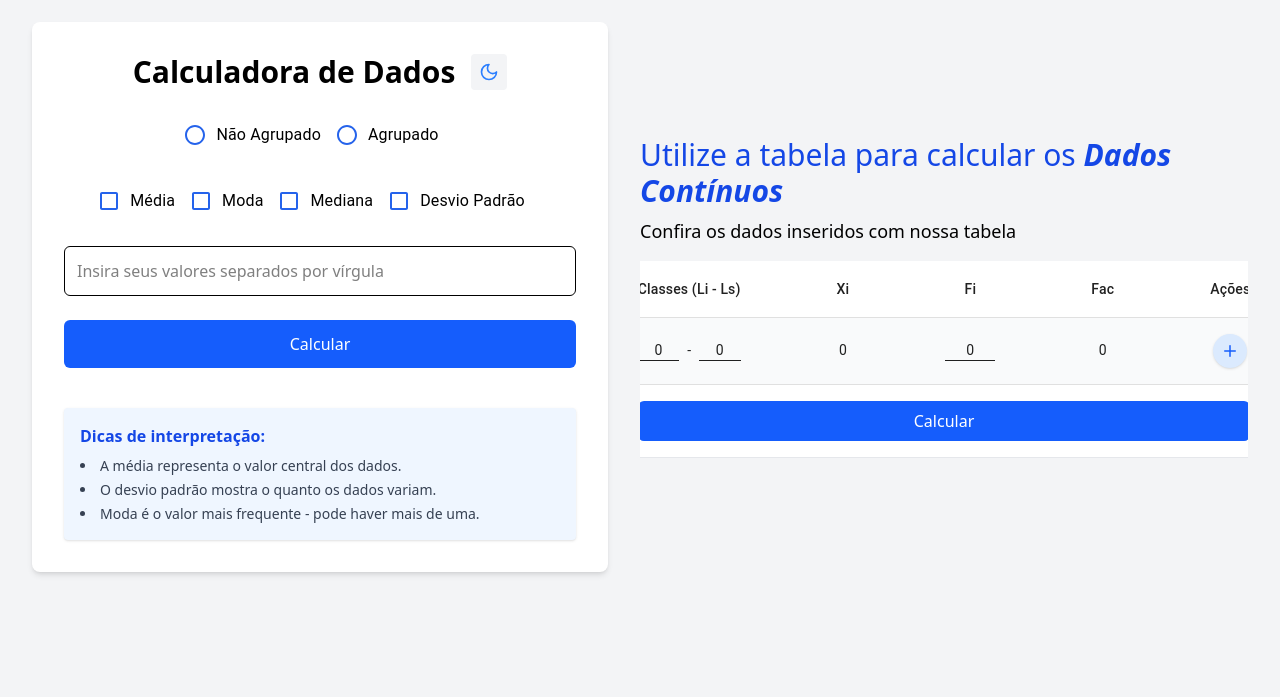
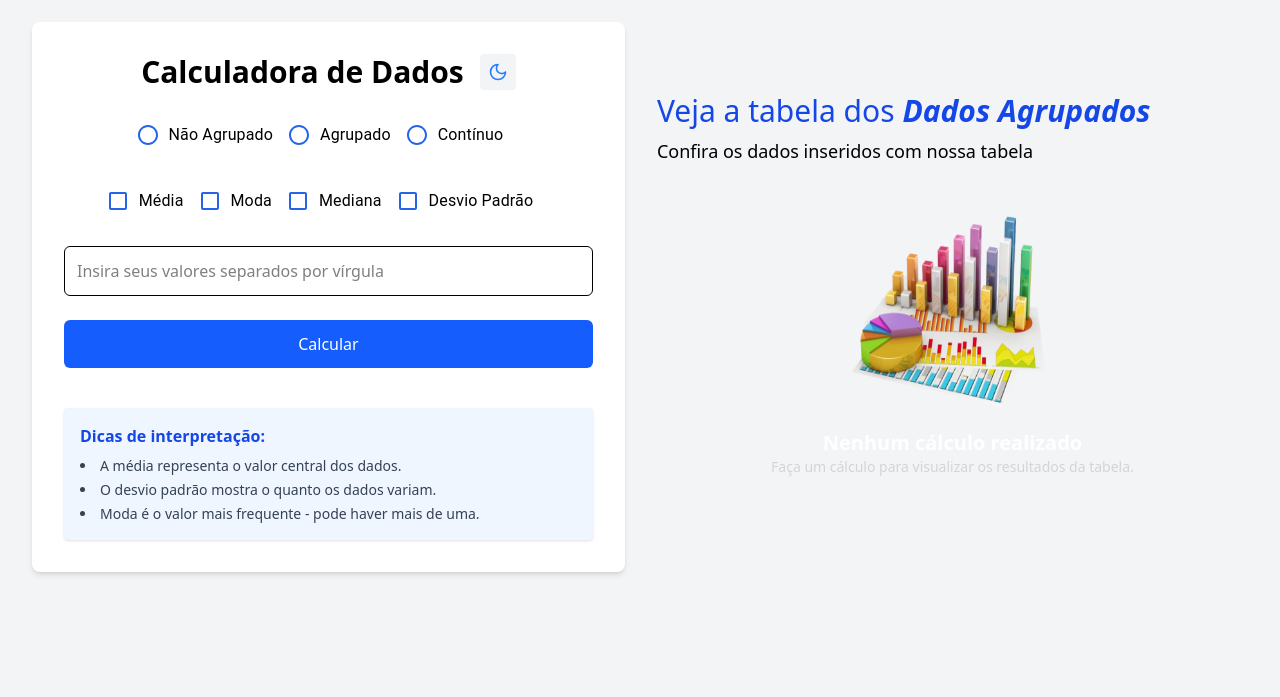
Before and after one commit to RafaelErnandes/calculadoraEstatistica, a React (Vite) app in the folder @latest/: page /calculadora in a window 1280 px wide. Shown: the part 103-800 px from the top of the page. Built offline with nearby package versions, Linux system fonts and the light colour scheme.

Commit message:
feat: adiciona ContinuousTable no FormCalculator, buscando melhor layout

```diff
--- a/@latest/src/pages/calculator-page/components/tables/continuous-table/continuous-table-row/index.tsx
+++ b/@latest/src/pages/calculator-page/components/tables/continuous-table/continuous-table-row/index.tsx
@@ -20,14 +20,6 @@ export const ContinuousTableRow = (props: ContinuousTableRowProps) => {
 
   const isFirst = index === 0;
   const isLast = index === lines.length - 1;
-
-  const calcFac = (idx: number) => {
-    let sum = 0;
-    for (let i = 0; i <= idx; i++) {
-      sum += Number(lines[i].fi) || 0;
-    }
-    return sum;
-  };
 
   return (
     <TableRow key={fieldId}>
@@ -78,7 +70,7 @@ export const ContinuousTableRow = (props: ContinuousTableRowProps) => {
       </TableCell>
 
       <TableCell align="center">
-        <span>{(lines[index].li + lines[index].ls) / 2}</span>
+        <span>{lines[index].xi}</span>
       </TableCell>
 
       <TableCell align="center">
@@ -107,7 +99,7 @@ export const ContinuousTableRow = (props: ContinuousTableRowProps) => {
       </TableCell>
 
       <TableCell align="center">
-        <span>{calcFac(index)}</span>
+        <span>{lines[index].fac}</span>
       </TableCell>
 
       <TableCell align="center">
--- a/@latest/src/pages/calculator-page/components/tables/continuous-table/index.tsx
+++ b/@latest/src/pages/calculator-page/components/tables/continuous-table/index.tsx
@@ -1,24 +1,28 @@
-import { FormValues, InputTable } from "./continuous-table-row/index.ts";
 import { Paper, Table, TableBody, TableContainer } from "@mui/material";
 import { useEffect, useState } from "react";
 import { useFieldArray, useForm } from "react-hook-form";
 
 import { ContinuousTableHeader } from "./continuous-table-header";
+import { ContinuousTableProps } from "./index.ts";
 import { ContinuousTableRow } from "./continuous-table-row/index.tsx";
-import { api } from "../../../../../service/calculatorServices";
+import { FormValues } from "./continuous-table-row/index.ts";
 import { toast } from "react-toastify";
-import { useCalculator } from "../../../../../context/calculator-context/index.tsx";
 
-export const ContinuousTable = ({ fi = 0, li = 0, ls = 0 }) => {
-  const { setResult } = useCalculator();
+export const ContinuousTable = (props: ContinuousTableProps) => {
+  const { fi = 0, li = 0, ls = 0, onCalculate } = props;
 
-  const { control, handleSubmit, watch } = useForm<FormValues>({
+  const { control, watch } = useForm<FormValues>({
     defaultValues: {
       lines: [{ li, ls, fi, xi: 0, fac: 0 }],
     },
   });
 
-  const { fields, append, update, remove } = useFieldArray({
+  const {
+    fields,
+    append,
+    update: updateField,
+    remove,
+  } = useFieldArray({
     control,
     name: "lines",
   });
@@ -26,54 +30,35 @@ export const ContinuousTable = ({ fi = 0, li = 0, ls = 0 }) => {
   const [firstLi, setFirstLi] = useState<number>(li);
   const [firstLs, setFirstLs] = useState<number>(ls);
 
+  const lines = watch("lines");
+
   useEffect(() => {
-    if (firstLi != null && firstLs != null && firstLi < firstLs) {
-      api
-        .post("/api/StatisticalCalculator/getXi", {
-          li: firstLi,
-          ls: firstLs,
-        })
-        .then((response) => {
-          const xi = response.data;
-          console.log("xi da api =", xi);
-          update(0, { ...lines[0], xi });
-        })
-        .catch((error) => {
-          console.error("Erro ao buscar xi:", error);
-        });
-    }
-  }, [firstLi, firstLs]);
+    lines.forEach((line, idx) => {
+      const xi = (line.li + line.ls) / 2;
+      const fac = lines
+        .slice(0, idx + 1)
+        .reduce((sum, l) => sum + Number(l.fi || 0), 0);
 
-  const lines = watch("lines");
-  useEffect(() => {
-    lines.forEach(async (line, index) => {
-      if (line.fi > 0 && line.fac !== undefined) {
-        try {
-          const response = await api.post("/api/StatisticalCalculator/GetFAC", {
-            fi: line.fi,
-          });
-          const fac = response.data;
-
-          if (fac !== line.fac) {
-            update(index, { ...line, fac });
-          }
-        } catch (error) {
-          console.error(`Erro ao buscar FAC da linha ${index}:`, error);
-        }
+      if (line.xi !== xi || line.fac !== fac) {
+        updateField(idx, { ...line, xi, fac });
       }
     });
-  }, [lines, update]);
+  }, [
+    lines.map((line) => line.fi).join(","),
+    lines.map((line) => `${line.li},${line.ls}`).join(","),
+    updateField,
+  ]);
 
   const updateLinesFromFirst = (newLi: number, newLs: number) => {
     const interval = newLs - newLi;
     if (interval <= 0) return;
 
-    update(0, { ...lines[0], li: newLi, ls: newLs });
+    updateField(0, { ...lines[0], li: newLi, ls: newLs });
 
     for (let i = 1; i < fields.length; i++) {
       const updatedLi = newLi + i * interval;
       const updatedLs = updatedLi + interval;
-      update(i, { ...lines[i], li: updatedLi, ls: updatedLs });
+      updateField(i, { ...lines[i], li: updatedLi, ls: updatedLs });
     }
   };
 
@@ -87,7 +72,7 @@ export const ContinuousTable = ({ fi = 0, li = 0, ls = 0 }) => {
     updateLinesFromFirst(firstLi, value);
   };
 
-  const handleAddLine = async () => {
+  const handleAddLine = () => {
     const last = lines[lines.length - 1];
     if (last.li >= last.ls || last.fi <= 0) {
       toast.error(
@@ -105,24 +90,7 @@ export const ContinuousTable = ({ fi = 0, li = 0, ls = 0 }) => {
     const newLi = last.ls;
     const newLs = newLi + interval;
 
-    try {
-      const responseXi = await api.post("/api/StatisticalCalculator/getXi", {
-        li: newLi,
-        ls: newLs,
-      });
-      const xi = responseXi.data;
-
-      const responseFac = await api.post("/api/StatisticalCalculator/GetFAC", {
-        fi: 0,
-      });
-      const fac = responseFac.data;
-
-      append({ li: newLi, ls: newLs, fi: 0, xi, fac });
-    } catch (error) {
-      console.error("Erro ao buscar xi ou fac:", error);
-      toast.error("Erro ao calcular xi ou fac da nova linha.");
     append({ li: newLi, ls: newLs, fi: 0, xi: 0, fac: 0 });
-    }
   };
 
   const handleRemoveLine = (index: number) => {
@@ -140,44 +108,20 @@ export const ContinuousTable = ({ fi = 0, li = 0, ls = 0 }) => {
       const newLi = previous.ls;
       const newLs = newLi + interval;
 
-      update(i, { ...currentLines[i], li: newLi, ls: newLs });
+      updateField(i, { ...currentLines[i], li: newLi, ls: newLs });
     }
   };
 
-  const onSubmit = async (data: FormValues) => {
-    if (data.lines.length === 0) {
-      toast.error("Preencha a primeira linha antes de calcular.");
-      return;
-    }
-
-    try {
-      const inputTable: InputTable = {
-        lines: data.lines.map((line) => ({
-          classe: { li: line.li, ls: line.ls },
-          fi: line.fi,
-          xi: line.xi,
-          fac: line.fac,
-        })),
-      };
-
-      const response = await api.post(
-        "/api/StatisticalCalculator/GetFAC",
-        inputTable
-      );
-
-      setResult(response.data);
-    } catch (error) {
-      console.error(error);
-      toast.error("Erro ao calcular, veja o console.");
-    }
+  const handleCalculateClick = () => {
+    onCalculate(lines);
   };
 
   return (
-    <form onSubmit={handleSubmit(onSubmit)}>
     <TableContainer
       component={Paper}
       sx={{
-          maxWidth: "100%",
+        maxWidth: "700px",
+        margin: "0 auto",
         overflowX: "hidden",
       }}
     >
@@ -185,8 +129,8 @@ export const ContinuousTable = ({ fi = 0, li = 0, ls = 0 }) => {
         size="medium"
         sx={{
           "& td, & th": {
-              paddingLeft: 6,
-              paddingRight: 6,
+            paddingLeft: 3,
+            paddingRight: 3,
             whiteSpace: "nowrap",
           },
           "& thead": {
@@ -228,7 +172,8 @@ export const ContinuousTable = ({ fi = 0, li = 0, ls = 0 }) => {
           <tr>
             <td colSpan={6} className="p-4 border-b border-gray-200">
               <button
-                  type="submit"
+                type="button"
+                onClick={handleCalculateClick}
                 className="bg-blue-600 dark:bg-purple-600 text-white w-full rounded-md p-2 hover:bg-blue-700 dark:hover:bg-purple-700 transition cursor-pointer"
               >
                 Calcular
@@ -238,6 +183,5 @@ export const ContinuousTable = ({ fi = 0, li = 0, ls = 0 }) => {
         </TableBody>
       </Table>
     </TableContainer>
-    </form>
   );
 };
--- a/@latest/src/pages/calculator-page/form-calculator/components/form-radio-box/index.tsx
+++ b/@latest/src/pages/calculator-page/form-calculator/components/form-radio-box/index.tsx
@@ -1,9 +1,4 @@
-import {
-  FormControl,
-  FormControlLabel,
-  FormGroup,
-  RadioGroup,
-} from "@mui/material";
+import { FormControlLabel, FormGroup, RadioGroup } from "@mui/material";
 
 import Radio from "@mui/material/Radio";
 import { RadioButtonsProps } from ".";
@@ -54,6 +49,22 @@ export const RadioButtons = (props: RadioButtonsProps) => {
           className="dark:text-zinc-100"
           {...register("type", { required: "Selecione uma opção" })}
         />
+        <FormControlLabel
+          value="continuous"
+          control={
+            <Radio
+              sx={{
+                color: radioboxColor,
+                "&.Mui-checked": {
+                  color: radioboxColor,
+                },
+              }}
+            />
+          }
+          label="Contínuo"
+          className="dark:text-zinc-100"
+          {...register("type", { required: "Selecione uma opção" })}
+        />
       </RadioGroup>
     </FormGroup>
   );
--- a/@latest/src/pages/calculator-page/form-calculator/index.ts
+++ b/@latest/src/pages/calculator-page/form-calculator/index.ts
@@ -2,7 +2,7 @@ export type CalculatorFormProps = {};
 
 export type CalculatorFormData = {
   listNumber: string;
-  type: "notGrouped" | "grouped";
+  type: "notGrouped" | "grouped" | "continuous";
   average?: boolean;
   mode?: boolean;
   median?: boolean;
--- a/@latest/src/pages/calculator-page/form-calculator/index.tsx
+++ b/@latest/src/pages/calculator-page/form-calculator/index.tsx
@@ -1,23 +1,33 @@
+import { useEffect, useState } from "react";
+import { useForm, useWatch } from "react-hook-form";
+
 import { CalculatorFormData } from "./index";
 import { CheckboxButtons } from "./components/form-check-box/index.tsx";
+import { ContinuousTable } from "../components/tables/continuous-table/index.tsx";
 import { ErrorMessage } from "../../../components/error-message/index.tsx";
 import { RadioButtons } from "./components/form-radio-box/index.tsx";
 import { ToggleTheme } from "../../../components/toggle-theme/index.tsx";
 import { api } from "../../../service/calculatorServices.ts";
+import { toast } from "react-toastify";
 import { useCalculator } from "../../../context/calculator-context/index.tsx";
-import { useForm } from "react-hook-form";
-import { useState } from "react";
 
 export const FormCalculator = () => {
   const {
     register,
     handleSubmit,
     formState: { errors },
+    control,
   } = useForm<CalculatorFormData>();
+
+  const type = useWatch({ name: "type", control });
 
   const [submittedData, setSubmittedData] = useState<CalculatorFormData | null>(
     null
   );
+
+  useEffect(() => {
+    setSubmittedData(null);
+  }, [type]);
 
   const { result, setResult } = useCalculator();
 
@@ -32,6 +42,8 @@ export const FormCalculator = () => {
     const endpoint =
       data.type === "grouped"
         ? "/api/StatisticalCalculator/Grouped"
+        : data.type === "continuous"
+        ? "/api/StatisticalCalculator/ContinuousData"
         : "/api/StatisticalCalculator/NotGrouped";
 
     try {
@@ -47,6 +59,35 @@ export const FormCalculator = () => {
       console.log(data);
     } catch (error) {
       console.error("Erro:", error);
+    }
+  };
+
+  const handleContinuousCalculate = async (lines: any[]) => {
+    const payload = {
+      inputTable: {
+        listInputLineTable: lines.map((line) => ({
+          classe: { li: line.li, ls: line.ls },
+          fi: Number(line.fi),
+          xi: line.xi,
+          fac: line.fac,
+        })),
+      },
+      average: true,
+      median: true,
+      mode: true,
+      standardDeviation: true,
+    };
+
+    try {
+      const response = await api.post(
+        "/api/StatisticalCalculator/ContinuousData",
+        payload
+      );
+      setResult(response.data);
+      setSubmittedData({ type: "continuous" } as CalculatorFormData);
+      toast.success("Cálculo realizado com sucesso!");
+    } catch (error) {
+      toast.error("Erro ao calcular, tente novamente.");
     }
   };
 
@@ -73,6 +114,7 @@ export const FormCalculator = () => {
           <CheckboxButtons register={register} />
         </div>
 
+        {type !== "continuous" && (
           <div className="flex flex-col">
             <input
               type="text"
@@ -88,20 +130,30 @@ export const FormCalculator = () => {
                 errors.listNumber && "border-red-500"
               }`}
             />
-
             {errors.listNumber && (
               <span className="text-red-600 text-sm mt-1">
                 {errors.listNumber.message}
               </span>
             )}
           </div>
+        )}
 
+        {type === "continuous" ? (
+          <ContinuousTable
+            fi={0}
+            li={0}
+            ls={0}
+            onCalculate={handleContinuousCalculate}
+          />
+        ) : (
           <button
             type="submit"
             className="bg-blue-600 dark:bg-purple-600 text-white rounded-md p-3 hover:bg-blue-700 dark:hover:bg-purple-700 transition cursor-pointer"
           >
             Calcular
           </button>
+        )}
+
         {submittedData ? (
           <div className="mt-4 p-4 bg-gray-100 dark:bg-zinc-800 border border-gray-300 dark:border-zinc-600 rounded-md">
             <h3 className="font-semibold mb-2 text-gray-700 dark:text-zinc-100">
@@ -110,18 +162,36 @@ export const FormCalculator = () => {
             <ul className="text-gray-600 dark:text-zinc-200 list-disc list-inside space-y-1">
               <li>
                 Tipo:
-                {submittedData.type === "grouped"
-                  ? " Agrupado"
-                  : submittedData.type === "notGrouped"
-                  ? " Não agrupado"
-                  : "Contínuo"}
+                {
+                  {
+                    grouped: " Agrupado",
+                    notGrouped: " Não agrupado",
+                    continuous: " Contínuo",
+                  }[submittedData.type]
+                }
               </li>
-              {result?.mode && <li>Moda: {result.mode}</li>}
-              {result?.average && <li>Média: {result.average}</li>}
-              {result?.median && <li>Mediana: {result.median}</li>}
-              {result?.standardDeviation && (
-                <li>Desvio Padrão: {result.standardDeviation}</li>
+
+              <li>
+                Moda:
+                {result?.mode === null || result?.mode === undefined
+                  ? "Moda amodal"
+                  : result.mode?.toFixed(2)}
+              </li>
+
+              {result?.average !== undefined && (
+                <li>Média: {result.average?.toFixed(2)}</li>
               )}
+
+              {result?.median !== undefined && (
+                <li>Mediana: {result.median?.toFixed(2)}</li>
+              )}
+
+              <li>
+                Desvio Padrão:
+                {result?.standardDeviation === 0
+                  ? "Não possui"
+                  : result?.standardDeviation?.toFixed(2) ?? " N/A"}
+              </li>
             </ul>
           </div>
         ) : (
--- a/@latest/src/pages/calculator-page/index.tsx
+++ b/@latest/src/pages/calculator-page/index.tsx
@@ -1,4 +1,3 @@
-import { ContinuousTable } from "./components/tables/continuous-table/index.tsx";
 import { FormCalculator } from "./form-calculator/index.tsx";
 import { GroupedTableResult } from "./components/tables/grouped-table-result/index.tsx";
 
@@ -11,23 +10,17 @@ export const CalculatorPage = () => {
         </div>
         <div className="lg:w-1/2">
           <h1 className="text-3xl mb-2 text-blue-700 dark:text-purple-700">
-            Utilize a tabela para calcular os
-            <span className="italic font-semibold"> Dados Contínuos</span>
+            Veja a tabela dos
+            <span className="italic font-semibold"> Dados Agrupados</span>
           </h1>
           <span className="text-lg dark:text-zinc-100">
             Confira os dados inseridos com nossa tabela
           </span>
           <div className="flex justify-center mt-4 max-h-[500px] overflow-x-hidden overflow-y-auto">
-            <ContinuousTable li={0} ls={0} fi={0} />
+            <GroupedTableResult />
           </div>
         </div>
       </div>
-      <section className="bg-blue-700 dark:bg-purple-700 p-8">
-        <h2 className="text-2xl font-bold text-white mb-4">
-          Tabela de Dados Agrupados
-        </h2>
-        <GroupedTableResult />
-      </section>
     </>
   );
 };
```
Also changed, not shown: @latest/src/pages/calculator-page/components/tables/continuous-table/index.ts (+8 -1 lines). Lines whose indentation alone changed are shown as unchanged.
